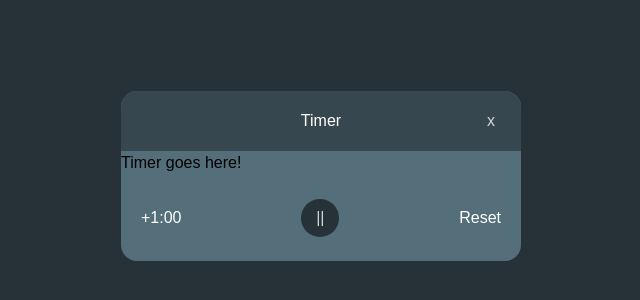
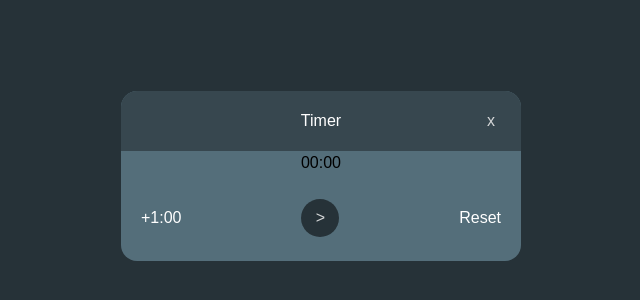
Before and after one commit to jeremy-deutsch/radial-timer, a Next.js app: page / in a window 1280 px wide. Shown: the part 224-524 px from the top of the page, without its empty margins (319-959 px from the left). Built offline with nearby package versions, Linux system fonts and the light colour scheme.

Commit message:
Sketch out timer logic

```diff
--- a/src/app/page.module.css
+++ b/src/app/page.module.css
@@ -55,6 +55,10 @@
 
 .radialTimerContainer {
   flex: 1;
+
+  display: flex;
+  align-items: center;
+  justify-content: center;
 }
 
 .bottomButtonRow {
--- a/src/app/page.tsx
+++ b/src/app/page.tsx
@@ -1,6 +1,91 @@
+"use client";
+
+import { motion, useTime, useTransform } from "framer-motion";
 import styles from "./page.module.css";
+import { useState } from "react";
+
+// We store whatever's *not* frequently changing in state.
+// If the timer's paused, that's the amount of time left; if the timer's
+// running, it's the timer's end time.
+type TimerState =
+  | { type: "paused"; totalTimeMs: number; timeLeftMs: number }
+  | { type: "running"; totalTimeMs: number; endTimeMs: number };
+
+const MINUTE_MS = 60 * 1000;
+
+const INITIAL_TIMER_STATE: TimerState = {
+  type: "paused",
+  totalTimeMs: 0,
+  timeLeftMs: 0,
+};
 
 export default function Home() {
+  const currentTime = useTime();
+
+  const [timerState, setTimerState] = useState<TimerState>(INITIAL_TIMER_STATE);
+
+  const animatedTimeLeftMs = useTransform(() => {
+    if (timerState.type === "paused") {
+      return timerState.timeLeftMs;
+    } else {
+      return timerState.endTimeMs - currentTime.get();
+    }
+  });
+
+  const animatedTimeLeftText = useTransform(() => {
+    const ms = animatedTimeLeftMs.get();
+    const minutes = Math.floor(ms / MINUTE_MS);
+    const seconds = Math.floor((ms % MINUTE_MS) / 1000);
+    return `${padLeadingZero(minutes)}:${padLeadingZero(seconds)}`;
+  });
+
+  function addOneMinute() {
+    setTimerState((state) => {
+      if (state.type === "paused") {
+        return {
+          type: "paused",
+          totalTimeMs: state.totalTimeMs + MINUTE_MS,
+          timeLeftMs: state.timeLeftMs + MINUTE_MS,
+        };
+      } else {
+        return {
+          type: "running",
+          totalTimeMs: state.totalTimeMs + MINUTE_MS,
+          endTimeMs: state.endTimeMs + MINUTE_MS,
+        };
+      }
+    });
+  }
+
+  function reset() {
+    setTimerState(INITIAL_TIMER_STATE);
+  }
+
+  function togglePaused() {
+    const now = currentTime.get();
+    setTimerState((state) => {
+      if (state.type === "paused") {
+        const { totalTimeMs, timeLeftMs } = state;
+        if (totalTimeMs <= 0 || timeLeftMs <= 0) {
+          return state;
+        }
+        return {
+          type: "running",
+          totalTimeMs,
+          endTimeMs: now + timeLeftMs,
+        };
+      } else {
+        const { endTimeMs, totalTimeMs } = state;
+
+        return {
+          type: "paused",
+          totalTimeMs,
+          timeLeftMs: Math.max(endTimeMs - now, 0),
+        };
+      }
+    });
+  }
+
   return (
     <div className={styles.timerWrapper}>
       <main className={styles.mainTimerSection}>
@@ -8,16 +93,29 @@ export default function Home() {
           Timer
           <button className={styles.closeButton}>x{/* TODO use icon */}</button>
         </div>
-        <div className={styles.radialTimerContainer}>Timer goes here!</div>
+        <div className={styles.radialTimerContainer}>
+          <motion.div>{animatedTimeLeftText}</motion.div>
+        </div>
         <div className={styles.bottomButtonRow}>
-          <button className={styles.bottomTextButton}>+1:00</button>
-          <button className={styles.pausePlayButton}>
-            ||
-            {/* TODO use icon */}
+          <button className={styles.bottomTextButton} onClick={addOneMinute}>
+            +1:00
           </button>
-          <button className={styles.bottomTextButton}>Reset</button>
+          <button className={styles.pausePlayButton} onClick={togglePaused}>
+            {timerState.type === "paused" ? ">" : "||"}
+            {/* TODO use icons */}
+          </button>
+          <button className={styles.bottomTextButton} onClick={reset}>
+            Reset
+          </button>
         </div>
       </main>
     </div>
   );
 }
+
+function padLeadingZero(num: number) {
+  if (num < 10) {
+    return `0${num}`;
+  }
+  return num;
+}
```
